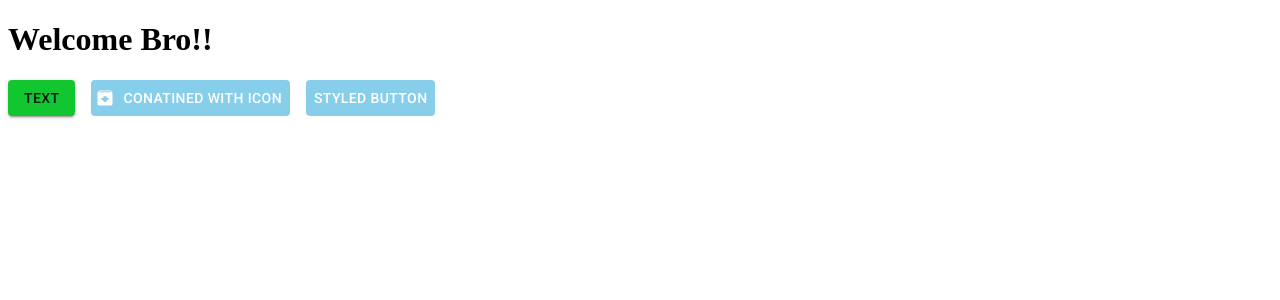
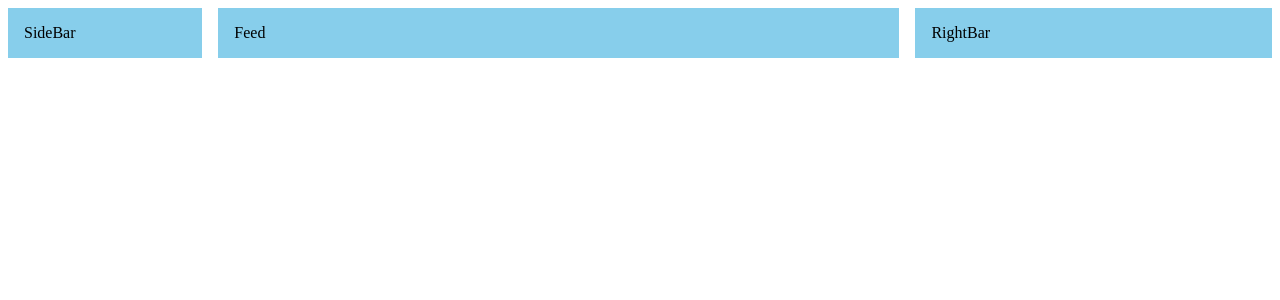
Before and after one commit to sumancoding/New-React-Version-with-MUI, a React (Create React App) app: page / in a window 1280 px wide. Shown: the top 300 px of the page. Built offline with nearby package versions, Linux system fonts and the light colour scheme.

Commit message:
responsive mui

```diff
--- a/src/App.js
+++ b/src/App.js
@@ -1,25 +1,46 @@
 import React from "react";
-import { Stack, Button, styled } from "@mui/material";
-import ArchiveIcon from "@mui/icons-material/Archive";
+import Feed from "./components/Feed";
+import NavBar from "./components/NavBar";
+import RightBar from "./components/RightBar";
+import SideBar from "./components/SideBar";
+import { Box, Stack } from "@mui/material";
 
 const App = () => {
-  const BlueButton = styled(Button)(({ theme }) => ({
-    backgroundColor: "skyblue",
-    color: "white",
-    "&:hover": { backgroundColor: "skyblue" },
-  }));
   return (
-    <div>
-      <h1>Welcome Bro!!</h1>
-      <Stack spacing={2} direction="row">
-        <Button variant="contained" color="secondary">
-          Text
-        </Button>
-        <BlueButton startIcon={<ArchiveIcon />}>Conatined with Icon</BlueButton>
-        <BlueButton>Styled Button</BlueButton>
+    <Box>
+      <Stack direction="row" spacing={2} justifyContent="space-between">
+        <SideBar />
+        <Feed />
+        <RightBar />
       </Stack>
-    </div>
+    </Box>
   );
 };
 
 export default App;
+
+// import React from "react";
+// import { Stack, Button, styled } from "@mui/material";
+// import ArchiveIcon from "@mui/icons-material/Archive";
+
+// const App = () => {
+//   const BlueButton = styled(Button)(({ theme }) => ({
+//     backgroundColor: "skyblue",
+//     color: "white",
+//     "&:hover": { backgroundColor: "skyblue" },
+//   }));
+//   return (
+//     <div>
+//       <h1>Welcome Bro!!</h1>
+//       <Stack spacing={2} direction="row">
+//         <Button variant="contained" color="secondary">
+//           Text
+//         </Button>
+//         <BlueButton startIcon={<ArchiveIcon />}>Conatined with Icon</BlueButton>
+//         <BlueButton>Styled Button</BlueButton>
+//       </Stack>
+//     </div>
+//   );
+// };
+
+// export default App;
--- /dev/null
+++ b/src/components/Feed.js
@@ -0,0 +1,12 @@
+import React from "react";
+import { Box } from "@mui/material";
+
+const Feed = () => {
+  return (
+    <Box bgcolor="skyblue" flex={4} p={2}>
+      Feed
+    </Box>
+  );
+};
+
+export default Feed;
--- /dev/null
+++ b/src/components/NavBar.js
@@ -0,0 +1,7 @@
+import React from "react";
+
+const NavBar = () => {
+  return <div>Nav Bar</div>;
+};
+
+export default NavBar;
--- /dev/null
+++ b/src/components/RightBar.js
@@ -0,0 +1,17 @@
+import React from "react";
+import { Box } from "@mui/material";
+
+const RightBar = () => {
+  return (
+    <Box
+      bgcolor="skyblue"
+      flex={2}
+      p={2}
+      sx={{ display: { xs: "none", sm: "block" } }}
+    >
+      RightBar
+    </Box>
+  );
+};
+
+export default RightBar;
--- /dev/null
+++ b/src/components/SideBar.js
@@ -0,0 +1,17 @@
+import React from "react";
+import { Box } from "@mui/material";
+
+const SideBar = () => {
+  return (
+    <Box
+      bgcolor="skyblue"
+      flex={1}
+      p={2}
+      sx={{ display: { xs: "none", sm: "block" } }}
+    >
+      SideBar
+    </Box>
+  );
+};
+
+export default SideBar;
--- a/src/index.js
+++ b/src/index.js
@@ -2,13 +2,11 @@
 import React from "react";
 import ReactDOM from "react-dom/client";
 import App from "./App";
-import { theme } from "./theme";
+//import { theme } from "./theme";
 
 const root = ReactDOM.createRoot(document.getElementById("root"));
 root.render(
   <React.StrictMode>
-    <ThemeProvider theme={theme}>
-      <App />
-    </ThemeProvider>
+    <App />
   </React.StrictMode>
 );
```
